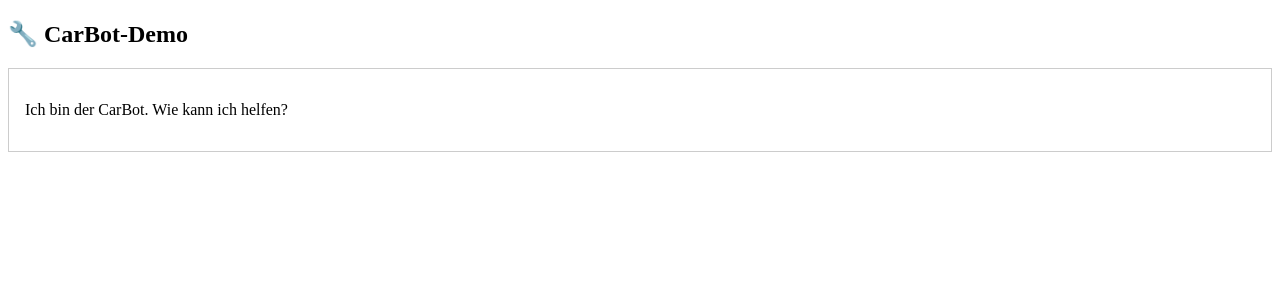
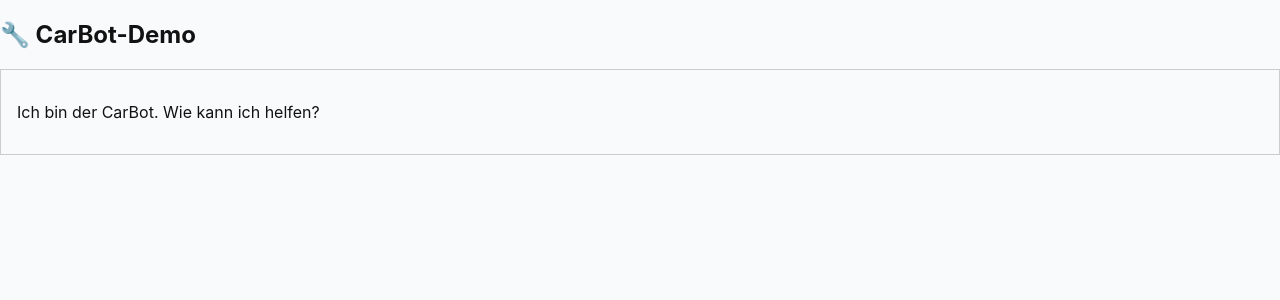
Before and after one commit to AlperTom/CarBot, a Next.js app: page /demo in a window 1280 px wide. Shown: the top 300 px of the page. Built offline with nearby package versions, Linux system fonts and the light colour scheme.

Commit message:
fix: move global CSS import to _app.js

```diff
--- /dev/null
+++ b/pages/_app.js
@@ -0,0 +1,5 @@
+import '../styles/globals.css'
+
+export default function App({ Component, pageProps }) {
+  return <Component {...pageProps} />
+}
--- a/pages/index.js
+++ b/pages/index.js
@@ -1,5 +1,4 @@
 import Head from 'next/head';
-import '../styles/globals.css';
 
 export default function Home() {
   return (
```
